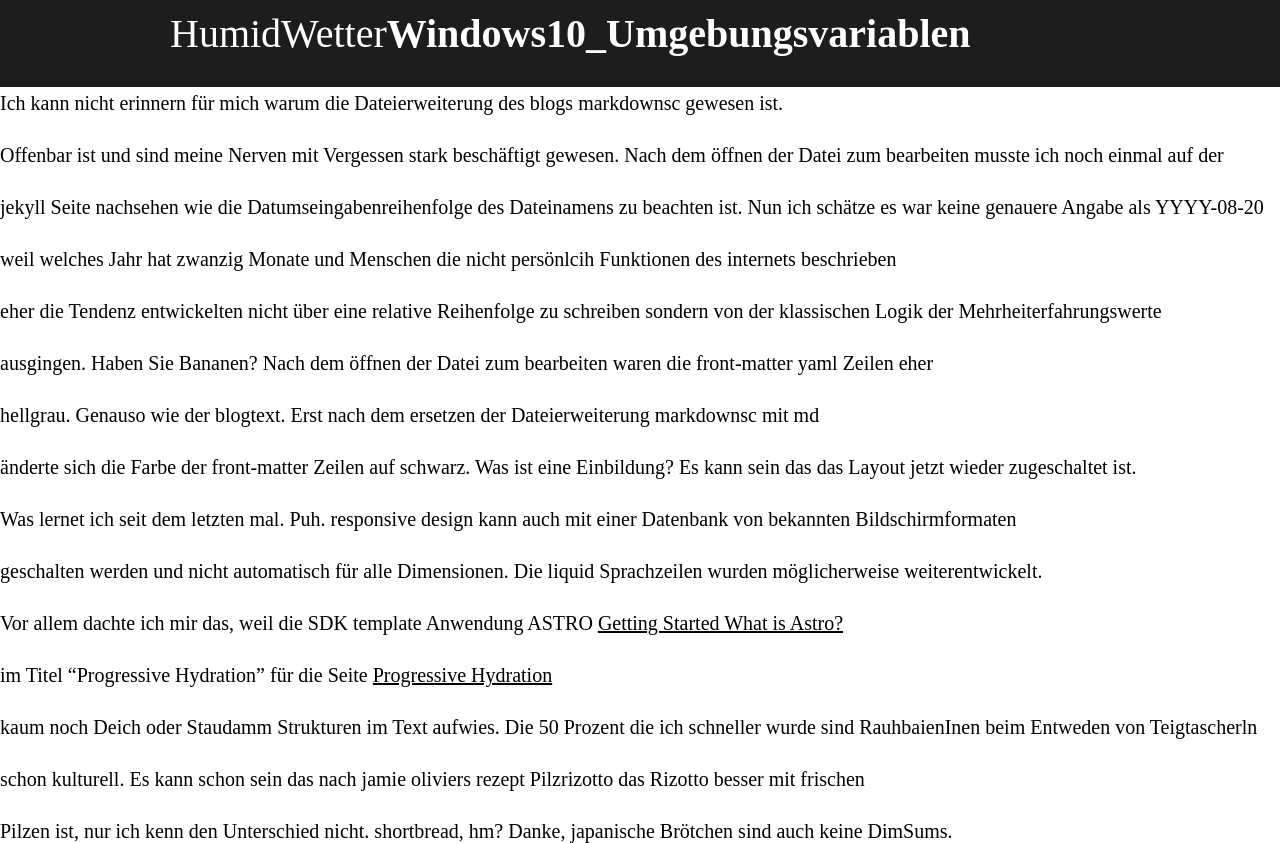
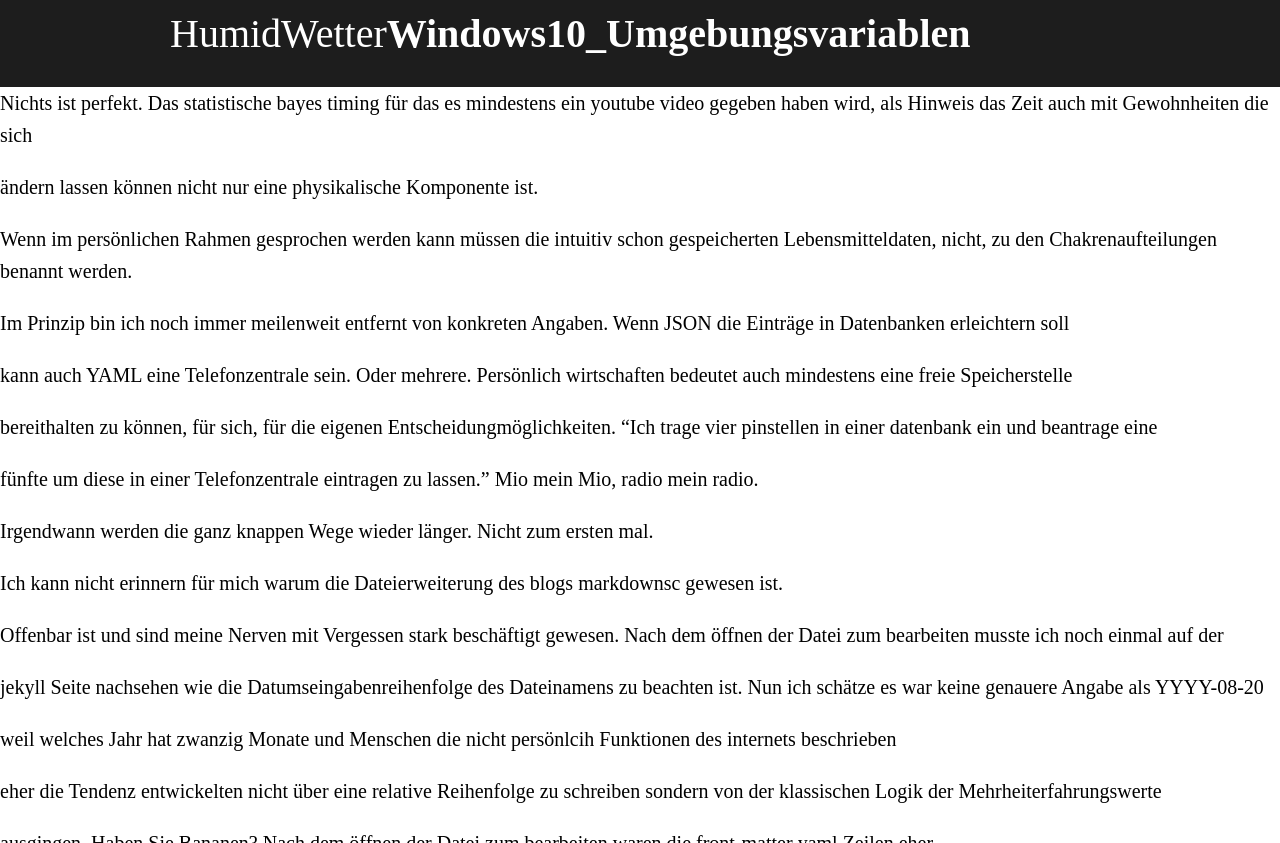
Before and after one commit to ledlightjungledStefan/Osterei, a Jekyll site: the page built from _posts/2023-08-06-Windows10Umgebungsvariablen.md, in a window 1280 px wide and 900 px high, cut to the strip 0-843 px from the top of the window. Built offline with Jekyll 4.4.1, drawn with Linux system fonts in a browser that asks for light colours; some web fonts are replaced.

Commit message:
Update and rename 2023-07-22-Windows10Umgebungsvariablen.md to 2023-08-06-Windows10Umgebungsvariablen.md

```diff
--- a/_posts/2023-07-22-Windows10Umgebungsvariablen.md
+++ b/_posts/2023-08-06-Windows10Umgebungsvariablen.md
@@ -6,6 +6,28 @@
 image_path: /Osterei/assets/images/cupcakes/chocolate_banana.png
 description: cupcake with chocolate colors for /d %a in (%EINBAHN%) do dir /b %a
 ---
+
+Nichts ist perfekt. Das statistische bayes timing für das es mindestens ein youtube video
+gegeben haben wird, als Hinweis das Zeit auch mit Gewohnheiten die sich
+
+ändern lassen können nicht nur eine physikalische Komponente ist.
+
+Wenn im persönlichen Rahmen gesprochen werden kann müssen die intuitiv schon
+gespeicherten Lebensmitteldaten, nicht, zu den Chakrenaufteilungen benannt werden.
+
+Im Prinzip bin ich noch immer meilenweit entfernt von konkreten Angaben.
+Wenn JSON die Einträge in Datenbanken erleichtern soll
+
+kann auch YAML eine Telefonzentrale sein. Oder mehrere.
+Persönlich wirtschaften bedeutet auch mindestens eine freie Speicherstelle
+
+bereithalten zu können, für sich, für die eigenen Entscheidungmöglichkeiten.
+"Ich trage vier pinstellen in einer datenbank ein und beantrage eine
+
+fünfte um diese in einer Telefonzentrale eintragen zu lassen."
+Mio mein Mio, radio mein radio.
+
+Irgendwann werden die ganz knappen Wege wieder länger. Nicht zum ersten mal.
 
 Ich kann nicht erinnern für mich warum die Dateierweiterung des blogs markdownsc
 gewesen ist.
```
